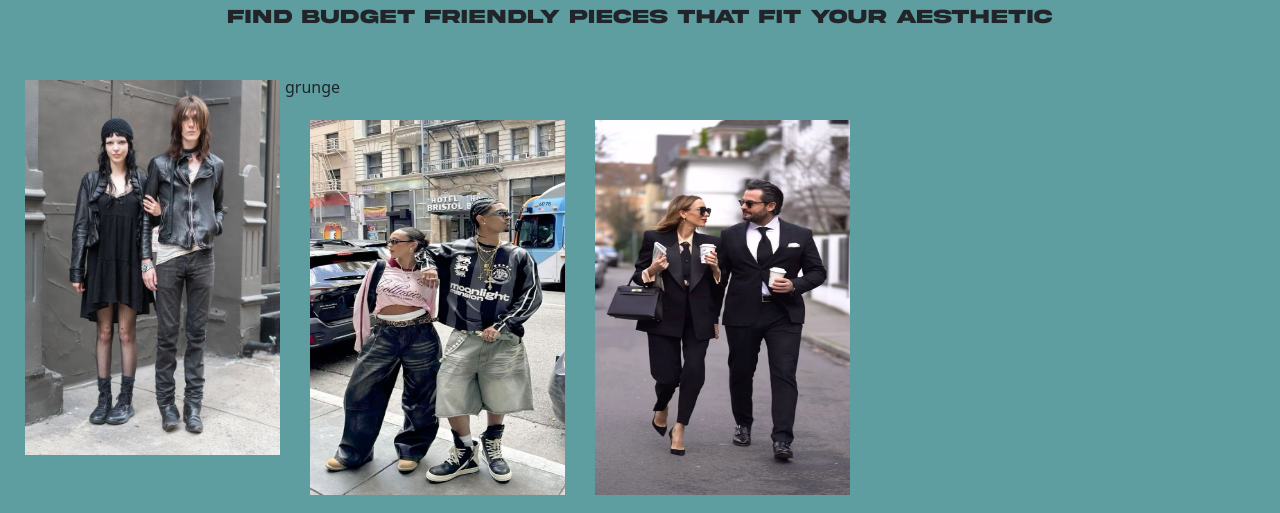
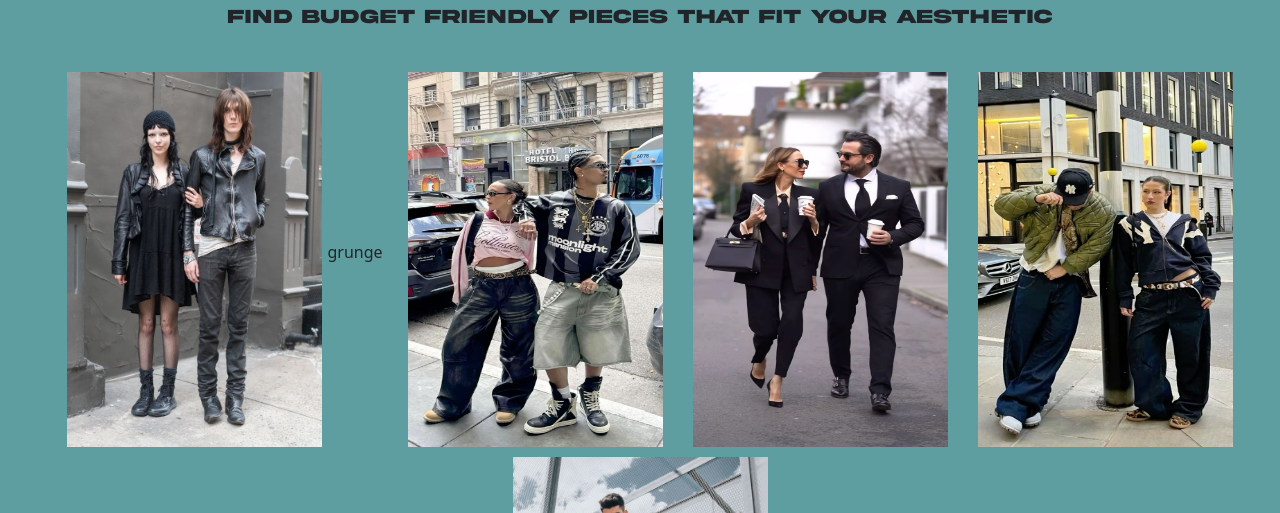
Before and after one commit to SilvanaSchmidt/Style-Finder-Project, a plain HTML site: page index.html in a window 1280 px wide. Shown: the part 229-742 px from the top of the page. Drawn offline with nearby package versions, Linux system fonts and the light colour scheme.

Commit message:
tried to get flex box back

```diff
--- a/index.html
+++ b/index.html
@@ -53,30 +53,29 @@
 	<h2 style="text-align: center;">Find budget friendly pieces that fit your aesthetic</h2style></h2>
 
 
-	<div class="grungedescription">
-		<p><a href="file:///Users/silvanaschmidt/Downloads/CGT%2014100/Style-Finder-Project/grunge.html">
+	<div class="homepagephotos">
+		<a href="file:///Users/silvanaschmidt/Downloads/CGT%2014100/Style-Finder-Project/grunge.html">
 		<img id="grungehomepagephoto" src="images/grungehomepagecopy.jpg" alt="file:///Users/silvanaschmidt/Downloads/CGT%2014100/Style-Finder-Project/grunge.html" width="265" height="385">
-		</a></p>
+		</a>
 		<p>grunge</p>
+
+		<a href="file:///Users/silvanaschmidt/Downloads/CGT%2014100/Style-Finder-Project/Y2K.html">
+		<img id="Y2Khomepagephoto" src="images/newY2Khomepagecopy2.jpeg" alt="Y2Khomepage" width="265" height="385">
+		</a>
+
+		<a href="file:///Users/silvanaschmidt/Downloads/CGT%2014100/Style-Finder-Project/officewear.html">
+		<img id="officewearhomepagephoto" src="images/officewearhomepage.jpeg" alt="officewearhomepage" width="265" height="385">
+		</a>
+
+		<a href="file:///Users/silvanaschmidt/Downloads/CGT%2014100/Style-Finder-Project/streetwear.html">
+		<img id="streetwearhomepagephoto" src="images/streetwearhomepagecopy.jpeg" alt="streetwearhomepage" width="265" height="385">
+		</a>
+
+		<a href="file:///Users/silvanaschmidt/Downloads/CGT%2014100/Style-Finder-Project/athleisure.html">
+		<img id="athleisurehomepagephoto" src="images/athleisurehomepage.jpeg" alt="athleisurehomepage" width="265" height="385">
+		</a>
 	</div>
 
 
-
-	<p><a href="file:///Users/silvanaschmidt/Downloads/CGT%2014100/Style-Finder-Project/Y2K.html">
-	<img id="Y2Khomepagephoto" src="images/newY2Khomepagecopy2.jpeg" alt="Y2Khomepage" width="265" height="385">
-	</a></p>
-
-	<p><a href="file:///Users/silvanaschmidt/Downloads/CGT%2014100/Style-Finder-Project/officewear.html">
-	<img id="officewearhomepagephoto" src="images/officewearhomepage.jpeg" alt="officewearhomepage" width="265" height="385">
-	</a></p>
-
-	<p><a href="file:///Users/silvanaschmidt/Downloads/CGT%2014100/Style-Finder-Project/streetwear.html">
-	<img id="streetwearhomepagephoto" src="images/streetwearhomepagecopy.jpeg" alt="streetwearhomepage" width="265" height="385">
-	</a></p>
-
-	<p><a href="file:///Users/silvanaschmidt/Downloads/CGT%2014100/Style-Finder-Project/athleisure.html">
-	<img id="athleisurehomepagephoto" src="images/athleisurehomepage.jpeg" alt="athleisurehomepage" width="265" height="385">
-	</a></p>
-
 	</body>
   </html>
--- a/master.css
+++ b/master.css
@@ -53,8 +53,16 @@ h1{
     font-style: italic;
     font-size: 100px;
 }
+
 h2{
     padding-bottom: 30px;
     font-family: Akira;
     font-size: 20px;
 }
+
+.homepagephotos{
+    display: flex;
+    flex-wrap: wrap;
+    justify-content: center;
+    align-items: center;
+}
```
